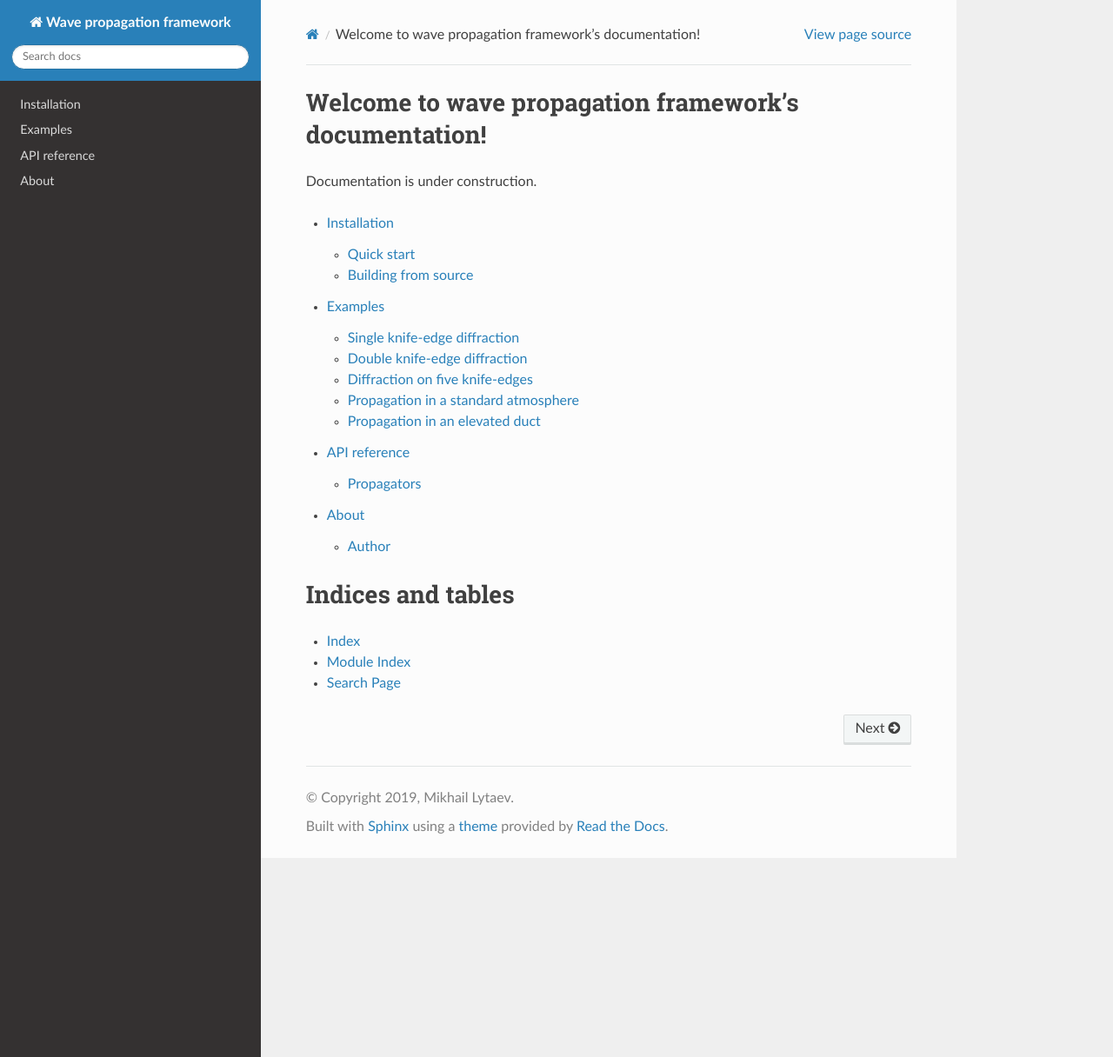
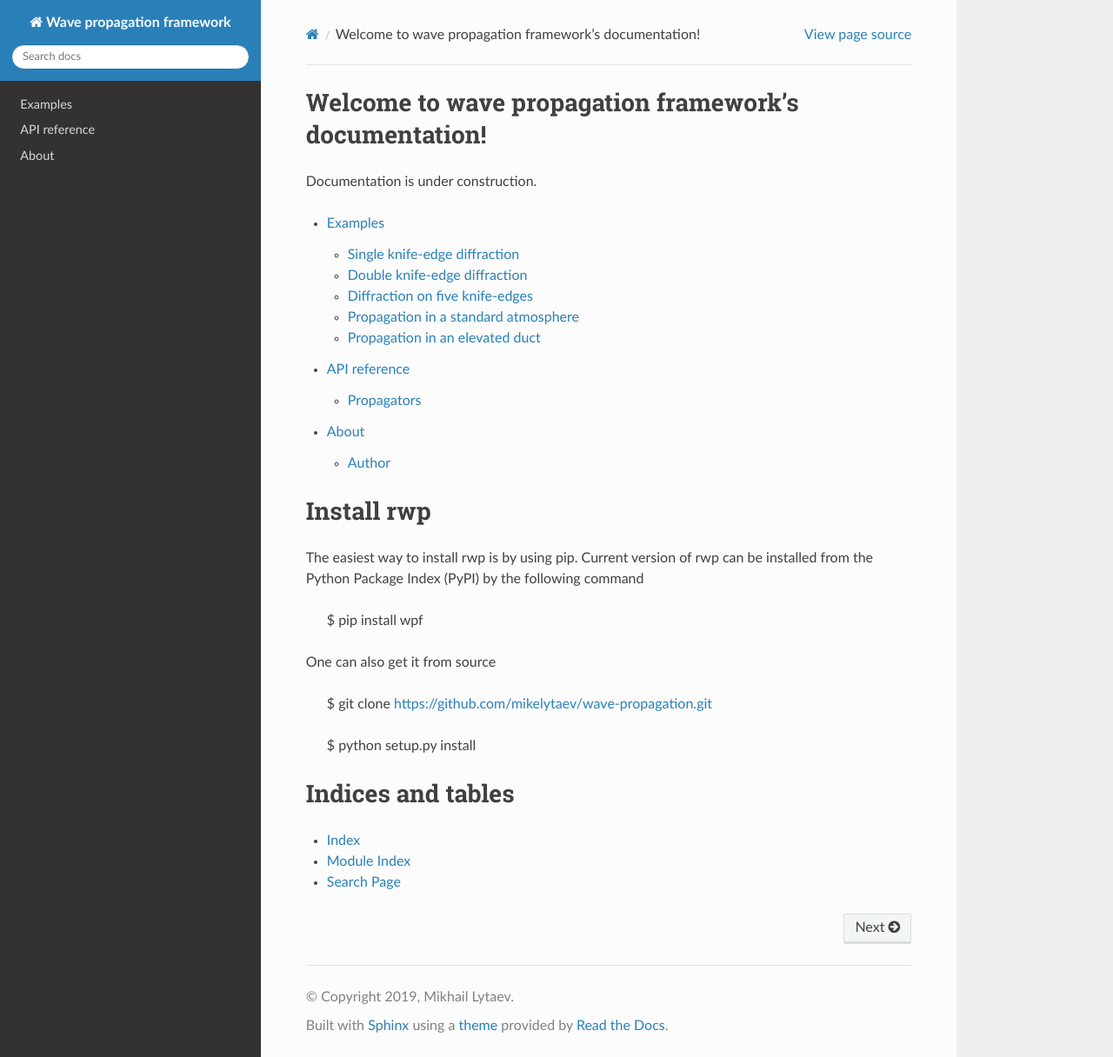
Before and after one commit to mikelytaev/wave-propagation, a Sphinx documentation site: the page built from docs/source/index.rst, in a window 1280 px wide and 1216 px high. Shown: the whole window at 87% size. Built offline with Sphinx 7.4.7 and the Read the Docs theme 2.0.0, drawn with Linux system fonts in a browser that asks for light colours.

Commit message:
installation instruction

```diff
--- a/docs/source/index.rst
+++ b/docs/source/index.rst
@@ -6,10 +6,21 @@ Documentation is under construction.
 .. toctree::
    :maxdepth: 2
 
-   installation
    examples
    apireference
    about
+
+Install rwp
+==================
+The easiest way to install rwp is by using pip. Current version of rwp can be installed from the Python Package Index (PyPI) by the following command
+
+   $ pip install wpf
+
+One can also get it from source
+
+   $ git clone https://github.com/mikelytaev/wave-propagation.git
+
+   $ python setup.py install
 
 
 Indices and tables
--- a/docs/source/installation.rst
+++ /dev/null
@@ -1,11 +0,0 @@
-============
-Installation
-============
-
-
-Quick start
-===========
-
-
-Building from source
-====================
```
